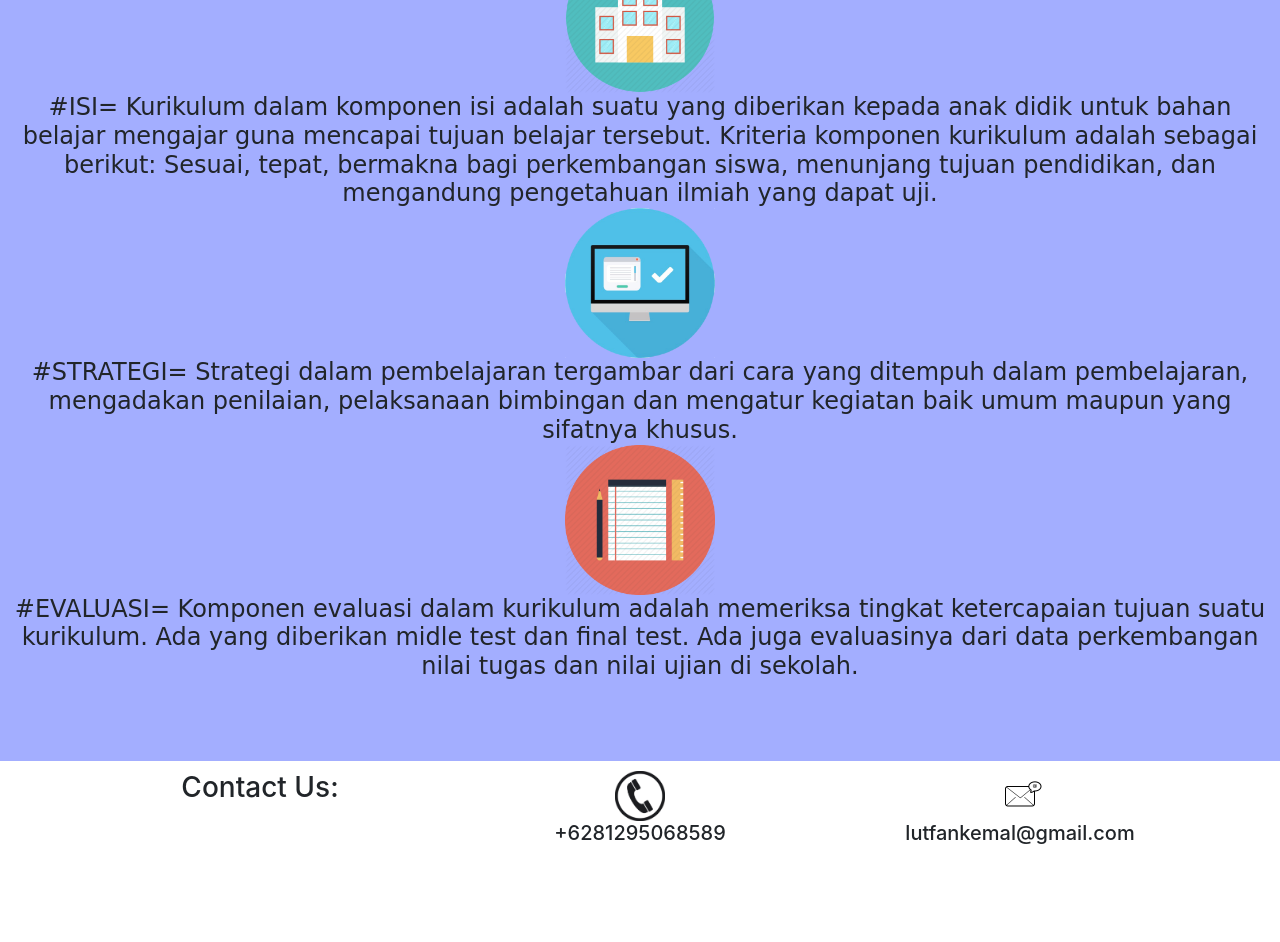
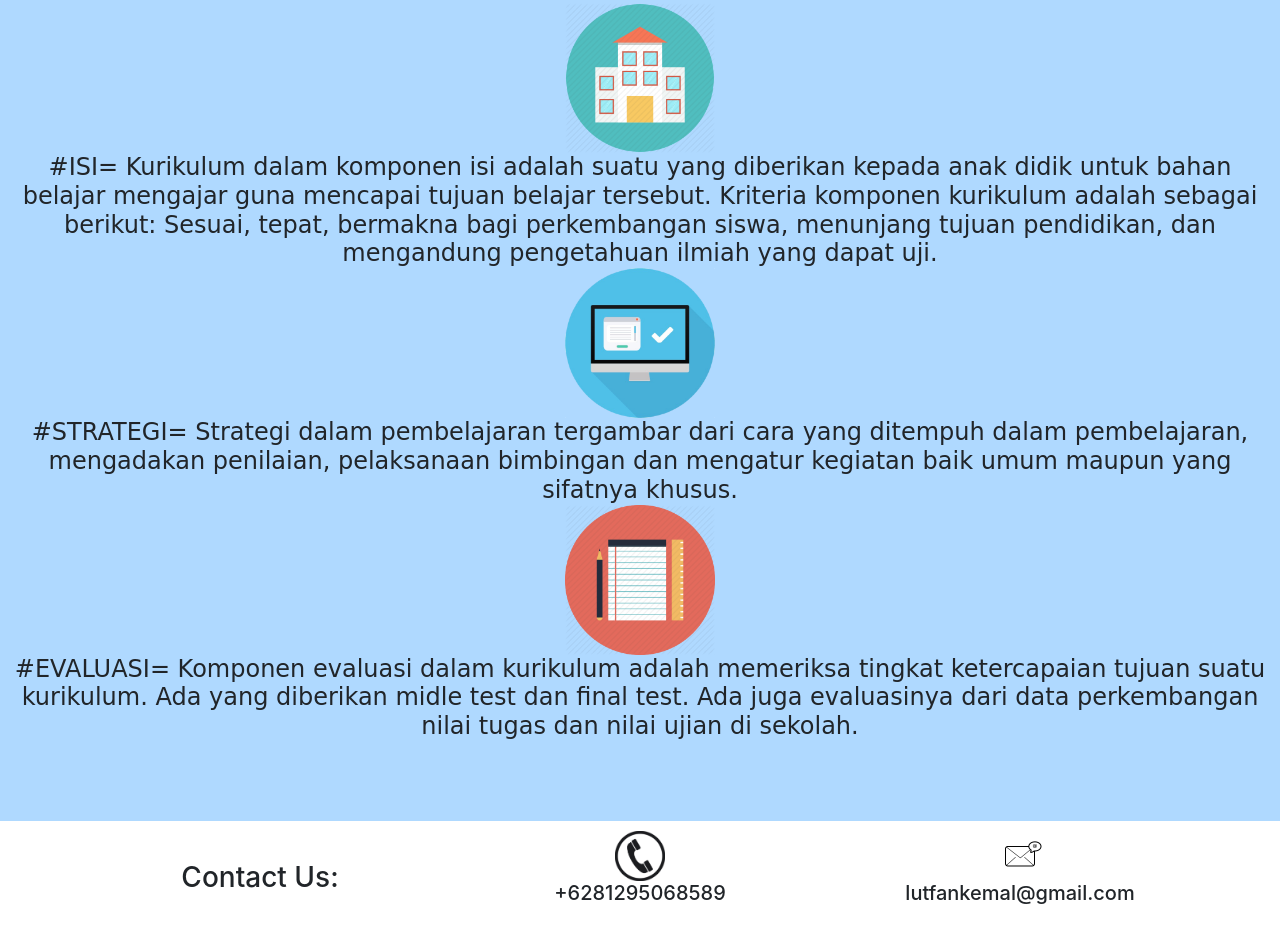
Before and after one commit to LutfanKemal/KeyMaster, a plain HTML site: page index.html in a window 1280 px wide. Shown: the part 1710-2652 px from the top of the page. Before the commit the page ends 2573 px from the top, so only its background shows below. Drawn offline with Linux system fonts and the light colour scheme.

Commit message:
Add files via upload

```diff
--- a/css/main.css
+++ b/css/main.css
@@ -43,10 +43,11 @@ body,html{
 .col-kanan{
     background: #FFFFFF;
     font-size: 20px;
+    padding: 30px 0px;
 }
 .section3{
     padding: 80px 10px;
-    background: #A3AEFF;
+    background: #AFD9FF;
     font-family: cursive;
     text-align: justify;
 }
--- a/index.html
+++ b/index.html
@@ -61,7 +61,8 @@
             <center><h1 class="Sub-Judul"> KOMPONEN-KOMPONEN</h1> </center>
                 <center> <img
                 src="img/Komponen%20Tujuan.png"width=150px></center>
-                <h4 class="card-text"> <Center> #TUJUAN= Tentu saja tujuan belajar ini menjadi komponen pertama dalam kurikulum. Kita harus punya alasan, untuk apa kita belajar?</Center> </h4>
+                <h4 class="card-text"> <Center> #TUJUAN= Tentu saja tujuan belajar ini menjadi komponen pertama dalam kurikulum.
+                Kita harus punya alasan, untuk apa kita belajar?</Center> </h4>
             <div class="Card">
                 <center> <img
                 src="img/Komponen%20Isi.png"width=150px></center>
@@ -86,12 +87,12 @@
                     <div class="col col-kanan">
                     <h3> <Center> Contact Us:</Center></h3>
                     </div>
-                    <div class="col col-kanan">
+                    <div class="col">
                     <center> <img
                     src="img/WA%20icon.png"width=50px></center>
                     <h5> <center> +6281295068589</center></h5>
                     </div>
-                    <div class="col col-kanan">
+                    <div class="col">
                     <center> <img
                     src="img/facebook%20logo.png"width=50px;></center>
                     <h5> <center> lutfankemal@gmail.com</center></h5>
```
